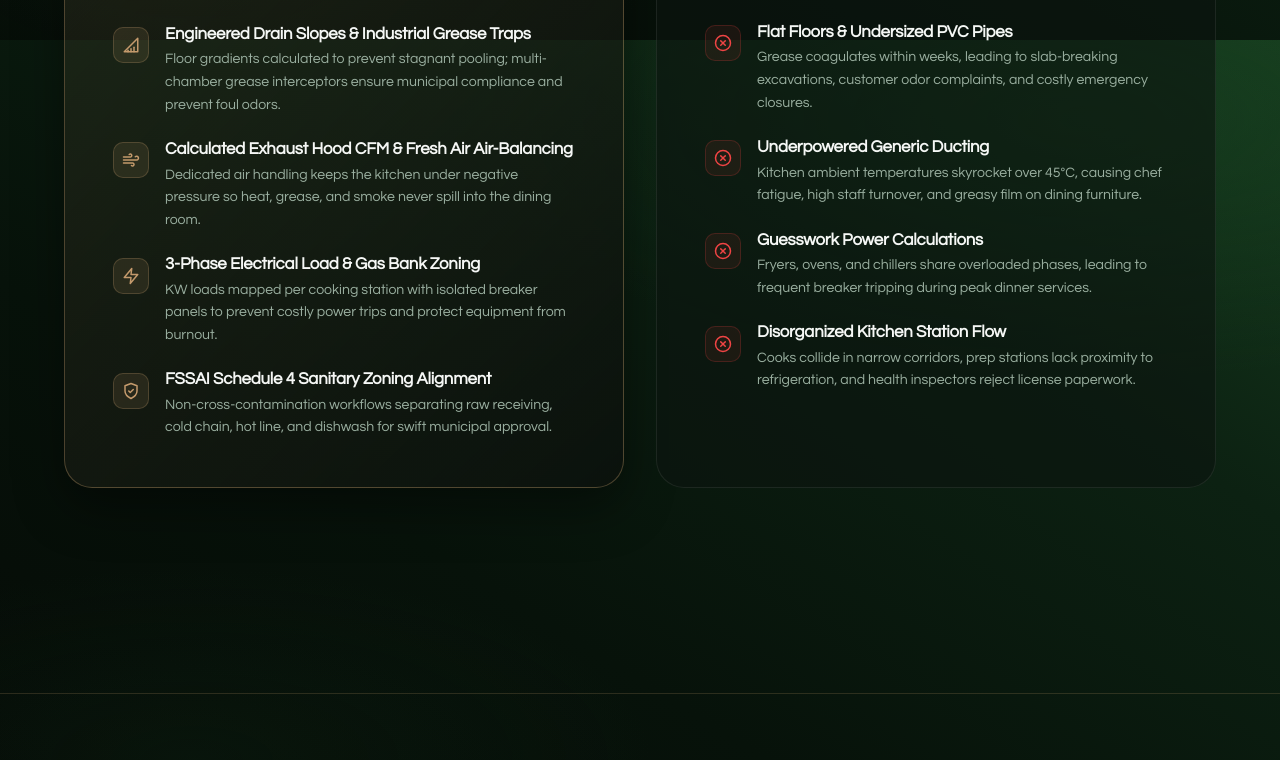
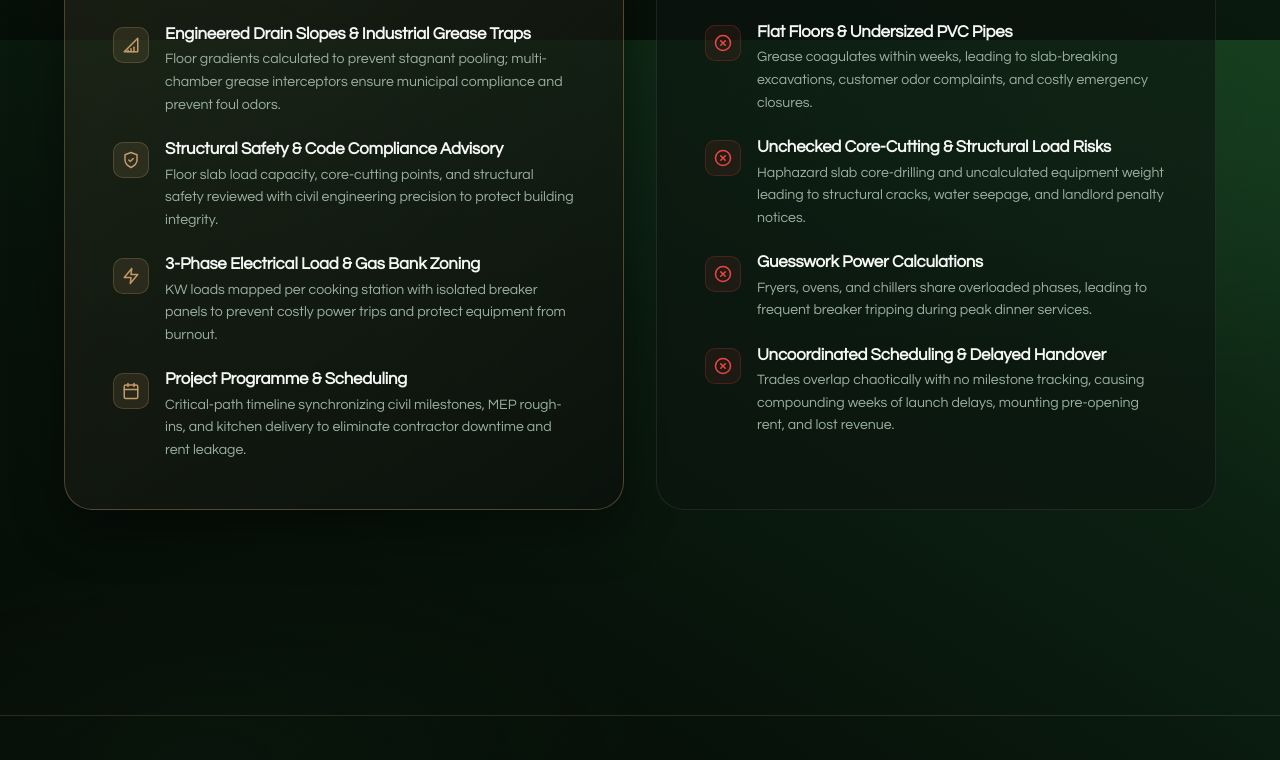
Before and after one commit to Bhargavrajput0110/JRconsultancy, a React (Vite) app in the folder client/: page / in a window 1280 px wide. Shown: the part 4760-5520 px from the top of the page. Built offline with nearby package versions, Linux system fonts and the light colour scheme.

Commit message:
update: replace exhaust and FSSAI comparison points with structural safety and project scheduling from brochure

```diff
--- a/client/src/pages/Home.tsx
+++ b/client/src/pages/Home.tsx
@@ -704,14 +704,13 @@ export default function Home() {
               <div className="eng-item">
                 <span className="eng-item-icon">
                   <svg width="18" height="18" viewBox="0 0 24 24" fill="none" stroke="currentColor" strokeWidth="2" strokeLinecap="round" strokeLinejoin="round">
-                    <path d="M17.7 7.7a2.5 2.5 0 1 1 1.8 4.3H2"/>
-                    <path d="M9.6 4.6A2 2 0 1 1 11 8H2"/>
-                    <path d="M12.6 19.4A2 2 0 1 0 14 16H2"/>
+                    <path d="M12 22s8-4 8-10V5l-8-3-8 3v7c0 6 8 10 8 10z"/>
+                    <path d="m9 12 2 2 4-4"/>
                   </svg>
                 </span>
                 <div className="eng-item-text">
-                  <h4>Calculated Exhaust Hood CFM & Fresh Air Air-Balancing</h4>
-                  <p>Dedicated air handling keeps the kitchen under negative pressure so heat, grease, and smoke never spill into the dining room.</p>
+                  <h4>Structural Safety & Code Compliance Advisory</h4>
+                  <p>Floor slab load capacity, core-cutting points, and structural safety reviewed with civil engineering precision to protect building integrity.</p>
                 </div>
               </div>
               <div className="eng-item">
@@ -728,13 +727,15 @@ export default function Home() {
               <div className="eng-item">
                 <span className="eng-item-icon">
                   <svg width="18" height="18" viewBox="0 0 24 24" fill="none" stroke="currentColor" strokeWidth="2" strokeLinecap="round" strokeLinejoin="round">
-                    <path d="M12 22s8-4 8-10V5l-8-3-8 3v7c0 6 8 10 8 10z"/>
-                    <path d="m9 12 2 2 4-4"/>
+                    <rect x="3" y="4" width="18" height="18" rx="2" ry="2"/>
+                    <line x1="16" y1="2" x2="16" y2="6"/>
+                    <line x1="8" y1="2" x2="8" y2="6"/>
+                    <line x1="3" y1="10" x2="21" y2="10"/>
                   </svg>
                 </span>
                 <div className="eng-item-text">
-                  <h4>FSSAI Schedule 4 Sanitary Zoning Alignment</h4>
-                  <p>Non-cross-contamination workflows separating raw receiving, cold chain, hot line, and dishwash for swift municipal approval.</p>
+                  <h4>Project Programme & Scheduling</h4>
+                  <p>Critical-path timeline synchronizing civil milestones, MEP rough-ins, and kitchen delivery to eliminate contractor downtime and rent leakage.</p>
                 </div>
               </div>
             </div>
@@ -775,8 +776,8 @@ export default function Home() {
                   </svg>
                 </span>
                 <div className="eng-item-text">
-                  <h4>Underpowered Generic Ducting</h4>
-                  <p>Kitchen ambient temperatures skyrocket over 45°C, causing chef fatigue, high staff turnover, and greasy film on dining furniture.</p>
+                  <h4>Unchecked Core-Cutting & Structural Load Risks</h4>
+                  <p>Haphazard slab core-drilling and uncalculated equipment weight leading to structural cracks, water seepage, and landlord penalty notices.</p>
                 </div>
               </div>
               <div className="eng-item">
@@ -801,8 +802,8 @@ export default function Home() {
                   </svg>
                 </span>
                 <div className="eng-item-text">
-                  <h4>Disorganized Kitchen Station Flow</h4>
-                  <p>Cooks collide in narrow corridors, prep stations lack proximity to refrigeration, and health inspectors reject license paperwork.</p>
+                  <h4>Uncoordinated Scheduling & Delayed Handover</h4>
+                  <p>Trades overlap chaotically with no milestone tracking, causing compounding weeks of launch delays, mounting pre-opening rent, and lost revenue.</p>
                 </div>
               </div>
             </div>
```
